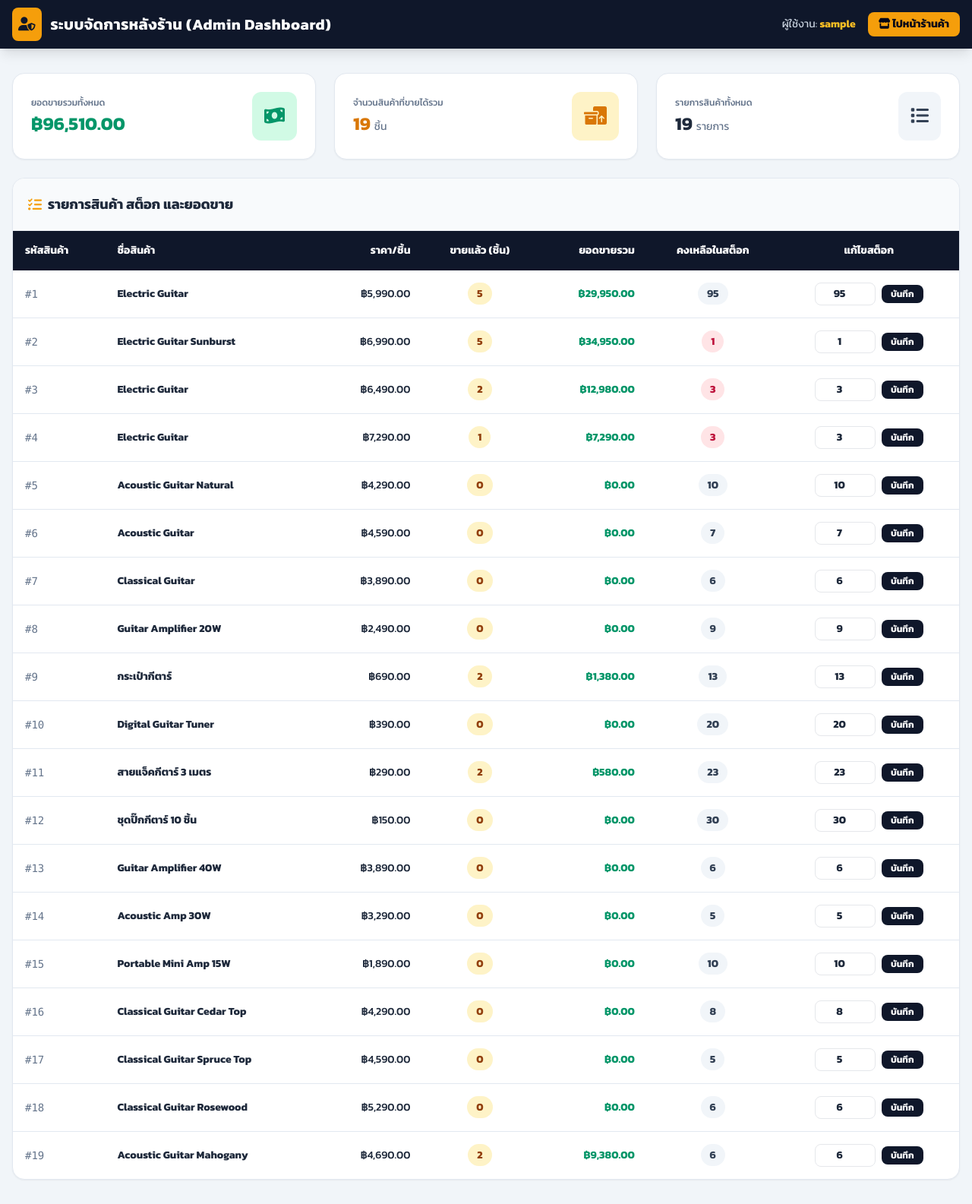
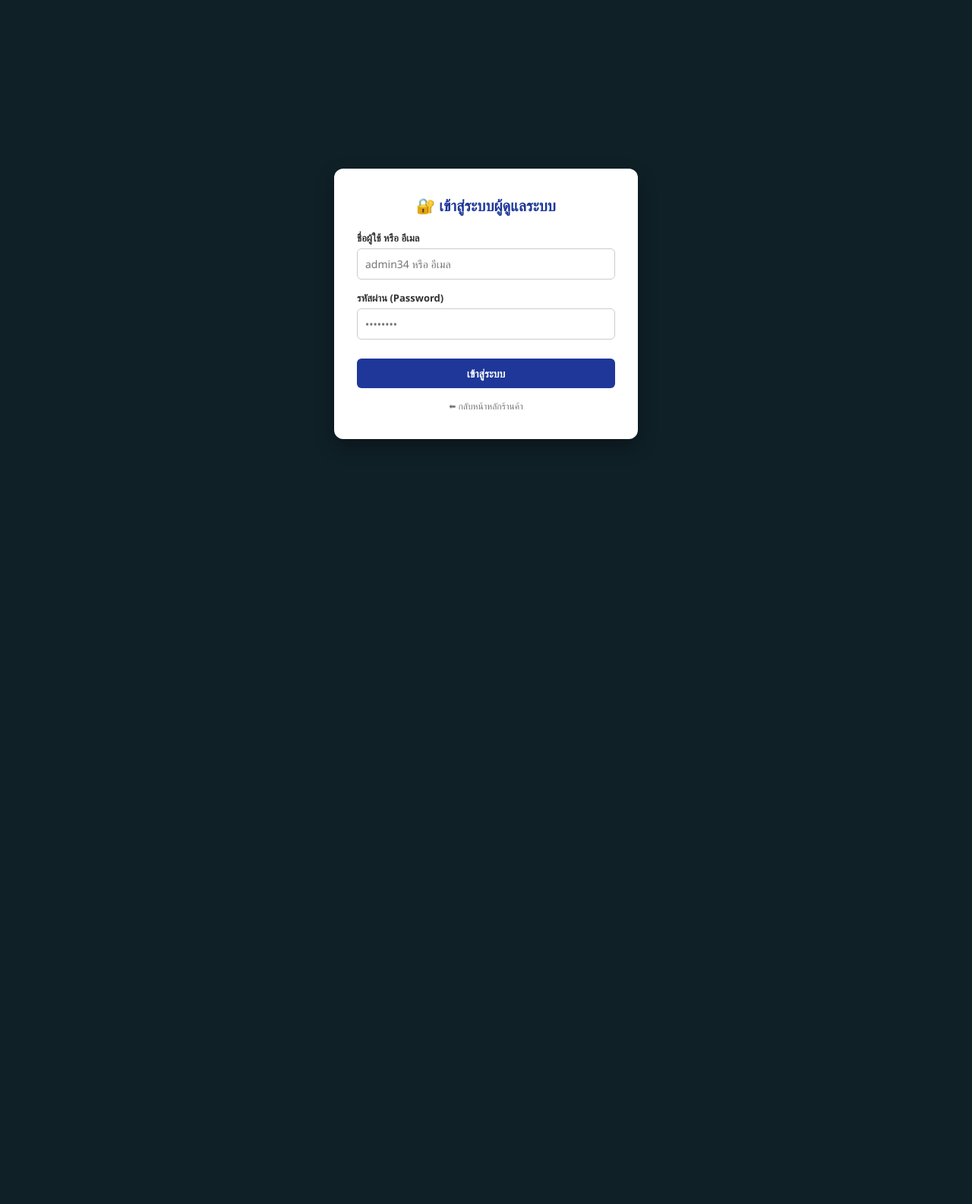
Before and after one commit to 67010918034-bit/gg12, a PHP site: page /admin.php in a window 1280 px wide. Shown: the whole page at 76% size. After the commit the page ends 578 px from the top, so only its background shows below. Run offline with PHP 8.4, Linux system fonts and the light colour scheme; the visitor is signed in with stand-in values (Sample User, id 1); data comes from the database, SQL or seed files in the repository; some libraries are stand-ins or nearby versions.

Commit message:
Update admin.php

```diff
--- a/g12/admin.php
+++ b/g12/admin.php
@@ -3,195 +3,113 @@ session_start();
 require_once 'connectdb.php';
 
 // ตรวจสอบชื่อตัวแปรเชื่อมต่อ DB
-if (!isset($conn) && isset($db)) { $conn = $db; }
-if (!isset($conn) && isset($con)) { $conn = $con; }
+if (!isset($conn) && isset($db)) { $conn =$db; }
+if (!isset($conn) && isset($con)) { $conn =$con; }
 
-// ตรวจสอบการเข้าสู่ระบบ
-if (!isset($_SESSION['admin_login']) && !isset($_SESSION['admin'])) {
-    header("Location: admin_login.php");
-    exit;
-}
+$error = '';
 
-// ---------------------------------------------------------------------
-// 📌 จัดการอัปเดตสต็อกสินค้า
-// ---------------------------------------------------------------------
-$msg = '';
-if ($_SERVER['REQUEST_METHOD'] === 'POST' && isset($_POST['update_stock'])) {
-    $p_id = intval($_POST['product_id']);
-    $new_stock = intval($_POST['stock_qty']);
+if (isset($_POST['login_admin'])) {
+    $username = trim($_POST['username']);
+    $password = trim($_POST['password']);
 
-    $update_sql = "UPDATE products SET stock = $new_stock WHERE product_id = $p_id";
-    if (mysqli_query($conn, $update_sql)) {
-        $msg = "อัปเดตสต็อกสินค้าเรียบร้อยแล้ว!";
-    }
-}
+    if (!$conn) {$error = "ไม่สามารถเชื่อมต่อฐานข้อมูลได้ กรุณาตรวจสอบไฟล์ connectdb.php";
+    } else {
+        // ค้นหาตารางแอดมินที่มีอยู่ในฐานข้อมูล
+        $table_found = '';$possible_tables = ['admin', 'admins', 'tb_admin', 'tbl_admin', 'users'];
 
-// ---------------------------------------------------------------------
-// 📌 ดึงข้อมูลสินค้า + คำนวณยอดขายจาก order_items
-// ---------------------------------------------------------------------
-$sql_summary = "SELECT
-                    p.product_id,
-                    p.product_name,
-                    p.price,
-                    p.stock,
-                    COALESCE(SUM(oi.quantity), 0) AS total_sold,
-                    COALESCE(SUM(oi.quantity * oi.price), 0) AS total_revenue
-                FROM products p
-                LEFT JOIN order_items oi ON p.product_id = oi.product_id
-                GROUP BY p.product_id
-                ORDER BY p.product_id ASC";
+        foreach ($possible_tables as$tb) {
+            $check = @mysqli_query($conn, "SHOW TABLES LIKE '$tb'");
+            if ($check && mysqli_num_rows($check) > 0) {
+                $table_found =$tb;
+                break;
+            }
+        }
 
-$result_summary = mysqli_query($conn, $sql_summary);
+        if (empty($table_found)) {$error = "ไม่พบตารางข้อมูลผู้ดูแลระบบในฐานข้อมูล";
+        } else {
+            $username_clean = mysqli_real_escape_string($conn, $username);$password_clean = mysqli_real_escape_string($conn,$password);
 
-// คำนวณยอดขายรวมทั้งหมด
-$grand_total_sold = 0;
-$grand_total_revenue = 0;
-$products_data = [];
+            // ดึงชื่อคอลัมน์ทั้งหมดในตารางเพื่อป้องกันข้อผิดพลาดคอลัมน์ไม่มีจริง
+            $col_res = mysqli_query($conn, "SHOW COLUMNS FROM `$table_found`");
+            $columns = [];
+            while ($c = mysqli_fetch_assoc($col_res)) {
+                $columns[] =$c['Field'];
+            }
 
-if ($result_summary) {
-    while ($row = mysqli_fetch_assoc($result_summary)) {
-        $grand_total_sold += $row['total_sold'];
-        $grand_total_revenue += $row['total_revenue'];
-        $products_data[] = $row;
+            // สร้างเงื่อนไขในการค้นหาเฉพาะคอลัมน์ที่มีอยู่จริงในตาราง
+            $where_conditions = [];$search_fields = ['name', 'username', 'user', 'email', 'admin_name', 'admin_user'];
+
+            foreach ($search_fields as$field) {
+                if (in_array($field, $columns)) {$where_conditions[] = "`$field` = '$username_clean'";
+                }
+            }
+
+            // ถ้าไม่มีคอลัมน์ชื่อตรงเลย ให้ลองค้นหาคอลัมน์แรกสุดของตาราง
+            if (empty($where_conditions) && !empty($columns)) {$where_conditions[] = "`{$columns[0]}` = '$username_clean'";
+            }
+
+            $where_sql = implode(' OR ',$where_conditions);
+
+            // เช็ครหัสผ่าน
+            $pass_field = in_array('password',$columns) ? 'password' : (in_array('pass', $columns) ? 'pass' :$columns[1] ?? 'password');
+
+            $sql = "SELECT * FROM `$table_found` WHERE ($where_sql) AND `$pass_field` = '$password_clean' LIMIT 1";
+
+            $rs = @mysqli_query($conn,$sql);
+
+            if ($rs && mysqli_num_rows($rs) > 0) {$row = mysqli_fetch_assoc($rs);$_SESSION['admin_login'] = true;
+                $_SESSION['admin']       =$username;
+                $_SESSION['role']        = 'admin';$_SESSION['admin_id']    = $row['admin_id'] ?? $row['id'] ?? 1;
+                $_SESSION['user_name']   = $row['name'] ?? $row['username'] ?? $row['user'] ?? $username;
+                $_SESSION['username']    = $_SESSION['user_name'];$_SESSION['user'] = [
+                    'fullname' => $_SESSION['user_name'],
+                    'email'    => $username
+                ];
+
+                header("Location: admin.php");
+                exit;
+            } else {
+                $error = 'ชื่อผู้ใช้/อีเมล หรือรหัสผ่านไม่ถูกต้อง!';
+            }
+        }
     }
 }
 ?>
-
 <!DOCTYPE html>
 <html lang="th">
 <head>
     <meta charset="UTF-8">
-    <meta name="viewport" content="width=device-width, initial-scale=1.0">
-    <title>ระบบหลังบ้าน - Admin Dashboard</title>
-    <script src="https://cdn.tailwindcss.com"></script>
-    <link rel="stylesheet" href="https://cdnjs.cloudflare.com/ajax/libs/font-awesome/6.4.0/css/all.min.css">
-    <link href="https://fonts.googleapis.com/css2?family=Kanit:wght@300;400;500;600;700&display=swap" rel="stylesheet">
-    <style> body { font-family: 'Kanit', sans-serif; } </style>
+    <title>เข้าสู่ระบบผู้ดูแลระบบ - BAIKWANG STORE</title>
+    <style>
+        * { box-sizing: border-box; font-family: 'Segoe UI', Tahoma, sans-serif; margin: 0; padding: 0; }
+        body { background: #0f2027; display: flex; justify-content: center; align-items: center; min-height: 100vh; color: #333; }
+        .login-card { background: white; padding: 35px 30px; border-radius: 12px; width: 100%; max-width: 400px; box-shadow: 0 10px 25px rgba(0,0,0,0.3); }
+        .login-card h2 { font-size: 20px; color: #1e3799; text-align: center; margin-bottom: 20px; }
+        .form-group { margin-bottom: 15px; }
+        .form-group label { display: block; font-size: 13px; font-weight: bold; margin-bottom: 5px; }
+        .form-group input { width: 100%; padding: 10px; border: 1px solid #ccc; border-radius: 6px; font-size: 14px; }
+        .btn-login { width: 100%; background: #1e3799; color: white; border: none; padding: 10px; border-radius: 6px; font-size: 14px; font-weight: bold; cursor: pointer; margin-top: 10px; }
+        .btn-login:hover { background: #0c2461; }
+        .error-msg { background: #ffe6e6; color: red; padding: 10px; border-radius: 6px; font-size: 13px; margin-bottom: 15px; text-align: center; line-height: 1.4; }
+        .btn-back { display: block; text-align: center; margin-top: 15px; color: #777; font-size: 12px; text-decoration: none; }
+    </style>
 </head>
-<body class="bg-slate-100 text-slate-800 min-h-screen">
-
-    <!-- Navbar -->
-    <header class="bg-slate-900 text-white shadow-lg sticky top-0 z-30">
-        <div class="max-w-7xl mx-auto px-4 h-16 flex items-center justify-between">
-            <div class="flex items-center gap-3">
-                <div class="bg-amber-500 text-slate-900 p-2 rounded-lg font-bold text-lg">
-                    <i class="fa-solid fa-user-shield"></i>
-                </div>
-                <h1 class="text-xl font-bold tracking-wide">ระบบจัดการหลังร้าน (Admin Dashboard)</h1>
+<body>
+    <div class="login-card">
+        <h2>🔐 เข้าสู่ระบบผู้ดูแลระบบ</h2>
+        <?php if ($error != '') { echo "<div class='error-msg'>$error</div>"; } ?>
+        <form method="post">
+            <div class="form-group">
+                <label>ชื่อผู้ใช้ หรือ อีเมล</label>
+                <input type="text" name="username" placeholder="admin34 หรือ อีเมล" required>
             </div>
-            <div class="flex items-center gap-4">
-                <span class="text-sm text-slate-300">ผู้ใช้งาน: <strong class="text-amber-400"><?= htmlspecialchars($_SESSION['user_name'] ?? 'Admin') ?></strong></span>
-                <a href="c.php" class="bg-amber-500 hover:bg-amber-600 text-slate-950 font-bold px-3.5 py-1.5 rounded-lg text-sm transition">
-                    <i class="fa-solid fa-store"></i> ไปหน้าร้านค้า
-                </a>
+            <div class="form-group">
+                <label>รหัสผ่าน (Password)</label>
+                <input type="password" name="password" placeholder="••••••••" required>
             </div>
-        </div>
-    </header>
-
-    <main class="max-w-7xl mx-auto px-4 py-8 space-y-6">
-
-        <?php if (!empty($msg)): ?>
-            <div class="bg-emerald-500 text-white px-4 py-3 rounded-xl shadow-md font-medium flex items-center gap-2">
-                <i class="fa-solid fa-circle-check"></i> <?= $msg ?>
-            </div>
-        <?php endif; ?>
-
-        <!-- Cards สรุปภาพรวม -->
-        <div class="grid grid-cols-1 md:grid-cols-3 gap-6">
-            <div class="bg-white p-6 rounded-2xl shadow-sm border border-slate-200 flex items-center justify-between">
-                <div>
-                    <p class="text-xs text-slate-500 font-medium">ยอดขายรวมทั้งหมด</p>
-                    <h3 class="text-2xl font-bold text-emerald-600 mt-1">฿<?= number_format($grand_total_revenue, 2) ?></h3>
-                </div>
-                <div class="bg-emerald-100 text-emerald-600 p-4 rounded-xl text-2xl">
-                    <i class="fa-solid fa-money-bill-wave"></i>
-                </div>
-            </div>
-
-            <div class="bg-white p-6 rounded-2xl shadow-sm border border-slate-200 flex items-center justify-between">
-                <div>
-                    <p class="text-xs text-slate-500 font-medium">จำนวนสินค้าที่ขายได้รวม</p>
-                    <h3 class="text-2xl font-bold text-amber-600 mt-1"><?= number_format($grand_total_sold) ?> <span class="text-sm font-normal text-slate-500">ชิ้น</span></h3>
-                </div>
-                <div class="bg-amber-100 text-amber-600 p-4 rounded-xl text-2xl">
-                    <i class="fa-solid fa-boxes-packing"></i>
-                </div>
-            </div>
-
-            <div class="bg-white p-6 rounded-2xl shadow-sm border border-slate-200 flex items-center justify-between">
-                <div>
-                    <p class="text-xs text-slate-500 font-medium">รายการสินค้าทั้งหมด</p>
-                    <h3 class="text-2xl font-bold text-slate-800 mt-1"><?= count($products_data) ?> <span class="text-sm font-normal text-slate-500">รายการ</span></h3>
-                </div>
-                <div class="bg-slate-100 text-slate-700 p-4 rounded-xl text-2xl">
-                    <i class="fa-solid fa-list"></i>
-                </div>
-            </div>
-        </div>
-
-        <!-- ตารางแสดงรายการและแก้ไขสต็อก -->
-        <div class="bg-white rounded-2xl shadow-sm border border-slate-200 overflow-hidden">
-            <div class="p-5 border-b border-slate-100 bg-slate-50">
-                <h2 class="text-lg font-bold text-slate-800 flex items-center gap-2">
-                    <i class="fa-solid fa-list-check text-amber-500"></i> รายการสินค้า สต็อก และยอดขาย
-                </h2>
-            </div>
-
-            <div class="overflow-x-auto">
-                <table class="w-full text-left border-collapse">
-                    <thead>
-                        <tr class="bg-slate-900 text-white text-sm">
-                            <th class="p-4">รหัสสินค้า</th>
-                            <th class="p-4">ชื่อสินค้า</th>
-                            <th class="p-4 text-right">ราคา/ชิ้น</th>
-                            <th class="p-4 text-center">ขายแล้ว (ชิ้น)</th>
-                            <th class="p-4 text-right">ยอดขายรวม</th>
-                            <th class="p-4 text-center">คงเหลือในสต็อก</th>
-                            <th class="p-4 text-center">แก้ไขสต็อก</th>
-                        </tr>
-                    </thead>
-                    <tbody class="divide-y divide-slate-200 text-sm">
-                        <?php if (count($products_data) > 0): ?>
-                            <?php foreach ($products_data as $p): ?>
-                                <tr class="hover:bg-slate-50 transition">
-                                    <td class="p-4 font-mono text-slate-500">#<?= $p['product_id'] ?></td>
-                                    <td class="p-4 font-bold text-slate-800"><?= htmlspecialchars($p['product_name']) ?></td>
-                                    <td class="p-4 text-right font-medium">฿<?= number_format($p['price'], 2) ?></td>
-                                    <td class="p-4 text-center">
-                                        <span class="bg-amber-100 text-amber-800 px-3 py-1 rounded-full font-bold">
-                                            <?= number_format($p['total_sold']) ?>
-                                        </span>
-                                    </td>
-                                    <td class="p-4 text-right font-bold text-emerald-600">
-                                        ฿<?= number_format($p['total_revenue'], 2) ?>
-                                    </td>
-                                    <td class="p-4 text-center">
-                                        <span class="px-3 py-1 rounded-full font-bold <?= $p['stock'] < 5 ? 'bg-rose-100 text-rose-700' : 'bg-slate-100 text-slate-700' ?>">
-                                            <?= number_format($p['stock']) ?>
-                                        </span>
-                                    </td>
-                                    <td class="p-4">
-                                        <form method="POST" class="flex justify-center items-center gap-2">
-                                            <input type="hidden" name="product_id" value="<?= $p['product_id'] ?>">
-                                            <input type="number" name="stock_qty" value="<?= $p['stock'] ?>" min="0" class="w-20 px-2 py-1 border rounded-lg text-center font-bold focus:ring-2 focus:ring-amber-500 outline-none">
-                                            <button type="submit" name="update_stock" class="bg-slate-900 hover:bg-amber-500 hover:text-slate-950 text-white font-bold px-3 py-1 rounded-lg text-xs transition">
-                                                บันทึก
-                                            </button>
-                                        </form>
-                                    </td>
-                                </tr>
-                            <?php endforeach; ?>
-                        <?php else: ?>
-                            <tr>
-                                <td colspan="7" class="text-center p-6 text-slate-400">ไม่พบข้อมูลสินค้า</td>
-                            </tr>
-                        <?php endif; ?>
-                    </tbody>
-                </table>
-            </div>
-        </div>
-
-    </main>
-
+            <button type="submit" name="login_admin" class="btn-login">เข้าสู่ระบบ</button>
+        </form>
+        <a href="c.php" class="btn-back">⬅ กลับหน้าหลักร้านค้า</a>
+    </div>
 </body>
 </html>
```
